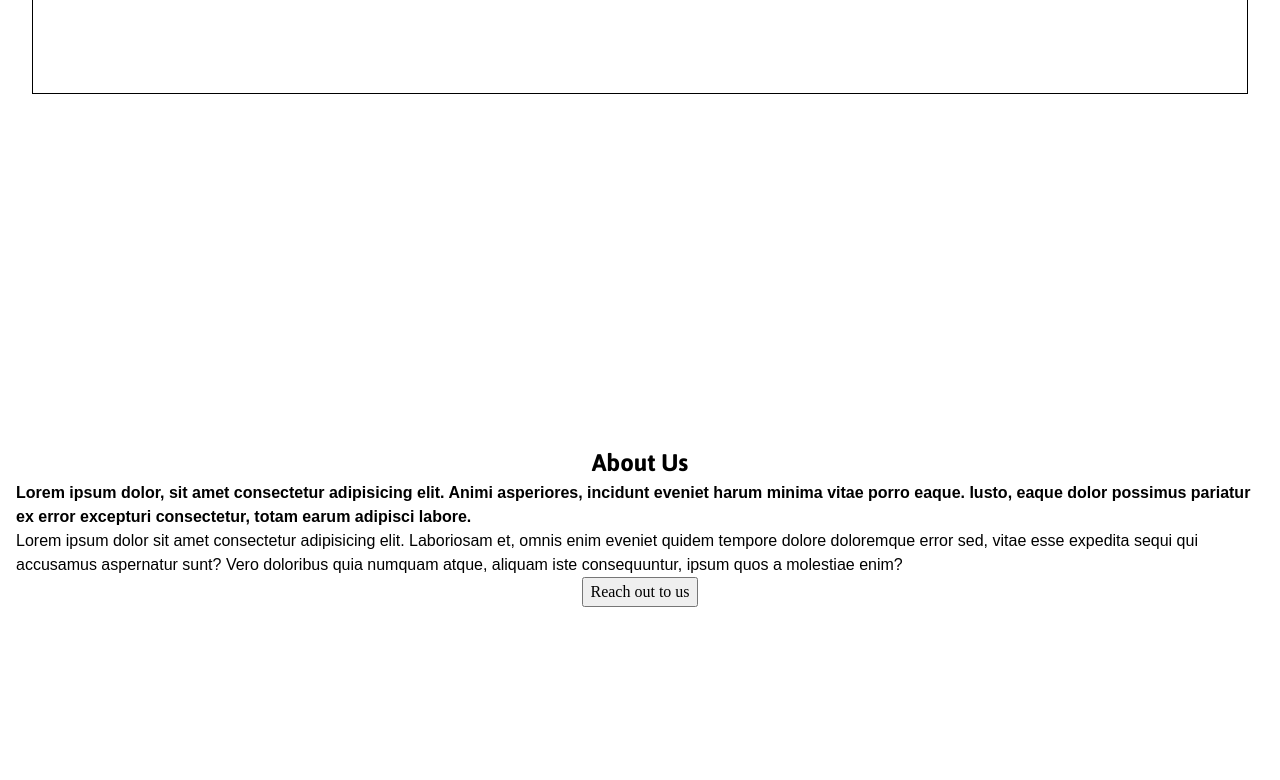
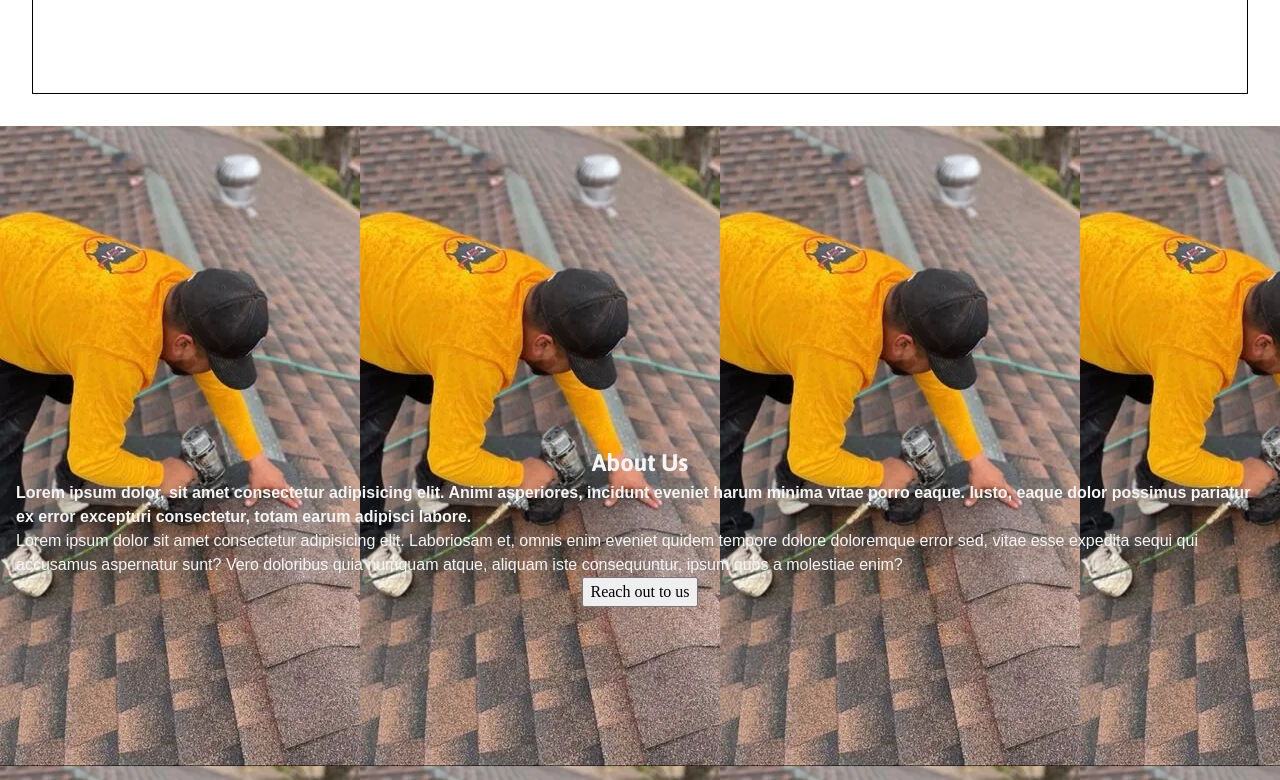
Before and after one commit to eric-santosCEA/roofing, a React (Create React App) app: page / in a window 1280 px wide. Shown: the part 1620-2400 px from the top of the page. Built offline with nearby package versions, Linux system fonts and the light colour scheme.

Commit message:
added small image to about us

```diff
--- a/src/styles/home.css
+++ b/src/styles/home.css
@@ -52,6 +52,8 @@
   flex-flow: column;
   padding: 1rem;
   height: 100vh;
+  color: whitesmoke;
+  background-image: url('../images/roofing-main-small.webp');
 }
 .systems {
   display: flex;
--- a/src/styles/home.less
+++ b/src/styles/home.less
@@ -50,6 +50,8 @@
   flex-flow: column;
   padding: 1rem;
   height: 100vh;
+  color: whitesmoke;
+  background-image: url('../images/roofing-main-small.webp');
 }
 .systems {
   display: flex;
```
Also changed, not shown: src/images/roofing-main-small.webp (renamed from public/photos/roofing-main-small.webp).
